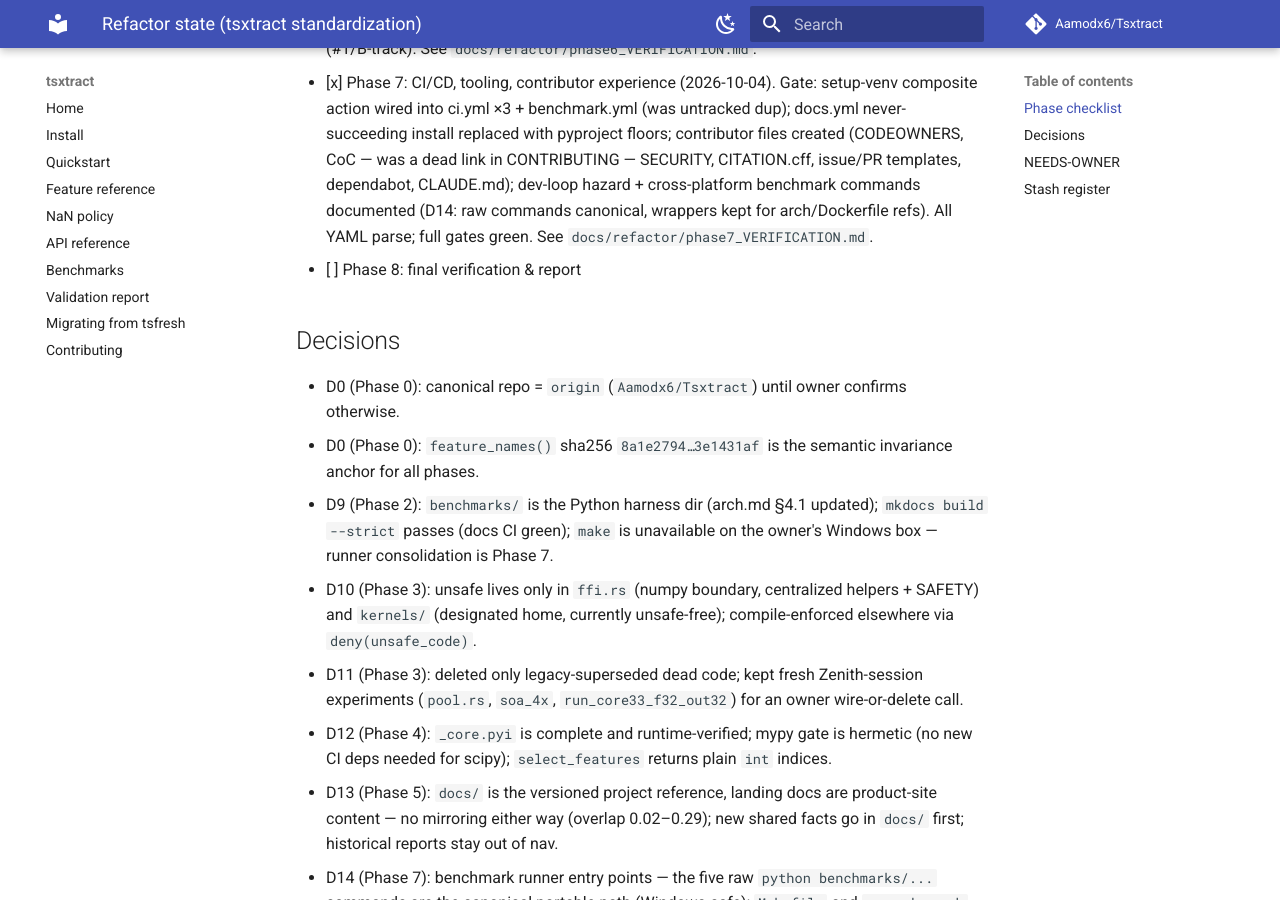
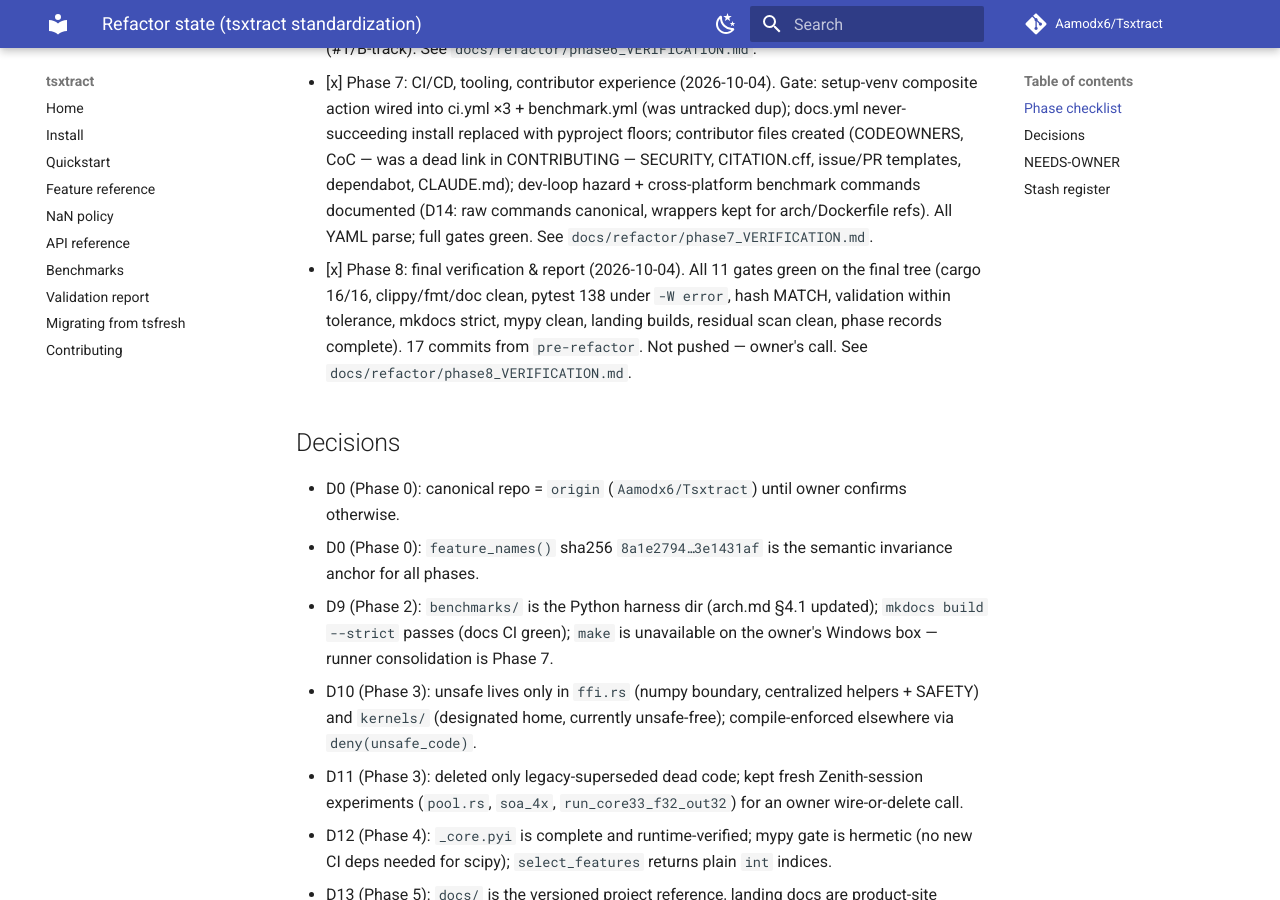
Before and after one commit to Aamodx6/Kymora, an MkDocs documentation site: the page built from docs/REFACTOR_STATE.md, in a window 1280 px wide and 900 px high, scrolled down 1178 px. Built offline with MkDocs 1.6.1 and Material for MkDocs 9.7.7, drawn with Linux system fonts in a browser that asks for light colours; comment, search, counter and statistics services are not loaded.

Commit message:
docs(refactor): Phase 8 final verification - all gates green, refactor report

```diff
--- a/docs/REFACTOR_STATE.md
+++ b/docs/REFACTOR_STATE.md
@@ -56,7 +56,12 @@ arch.md is the architecture source of truth.
       benchmark commands documented (D14: raw commands canonical, wrappers
       kept for arch/Dockerfile refs). All YAML parse; full gates green.
       See `docs/refactor/phase7_VERIFICATION.md`.
-- [ ] Phase 8: final verification & report
+- [x] Phase 8: final verification & report (2026-10-04). All 11 gates
+      green on the final tree (cargo 16/16, clippy/fmt/doc clean, pytest
+      138 under `-W error`, hash MATCH, validation within tolerance,
+      mkdocs strict, mypy clean, landing builds, residual scan clean,
+      phase records complete). 17 commits from `pre-refactor`. Not
+      pushed — owner's call. See `docs/refactor/phase8_VERIFICATION.md`.
 
 ## Decisions
 
```
Also changed, not shown: docs/refactor/phase8_VERIFICATION.md (added, +59 -0 lines).
